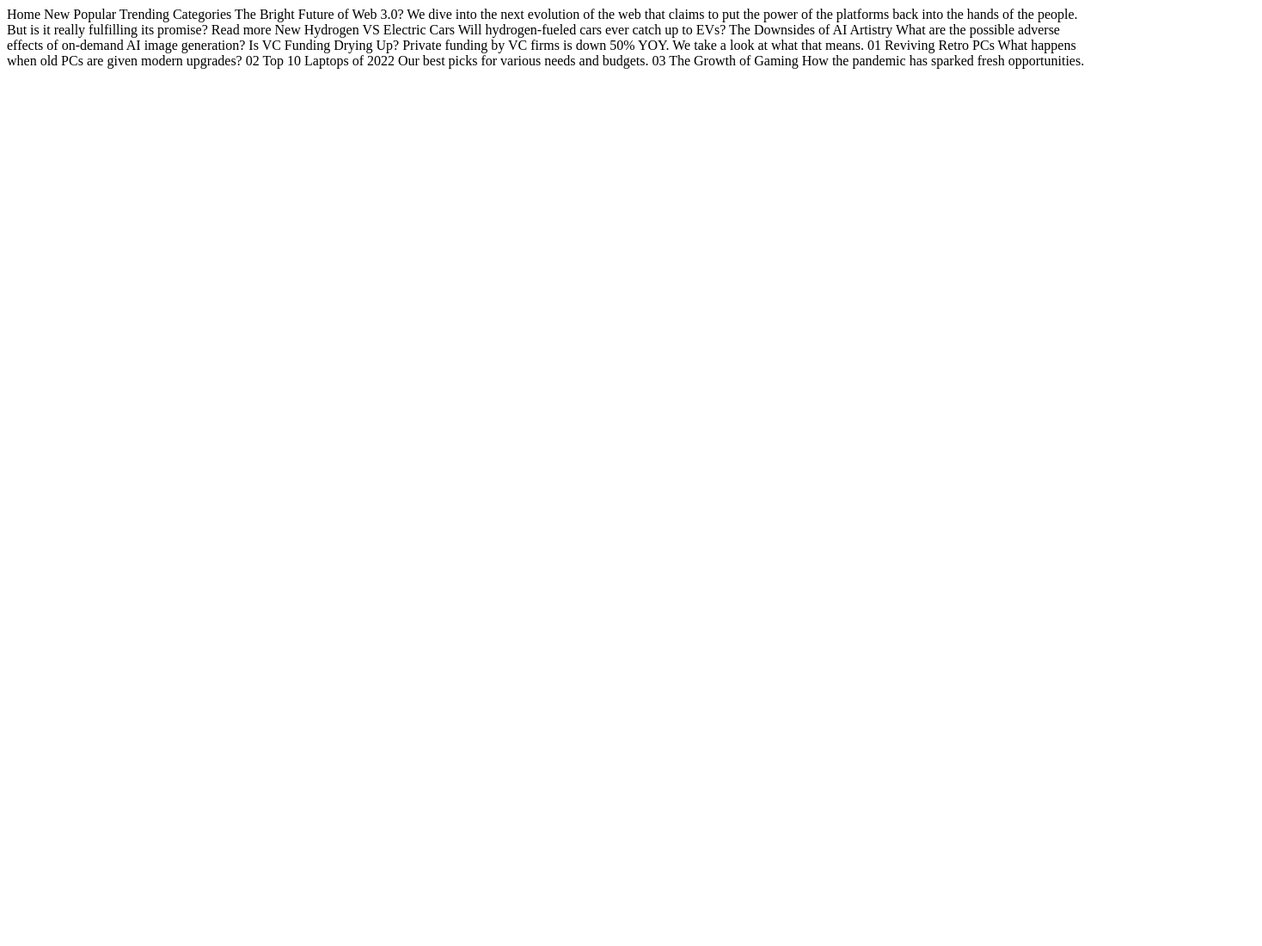
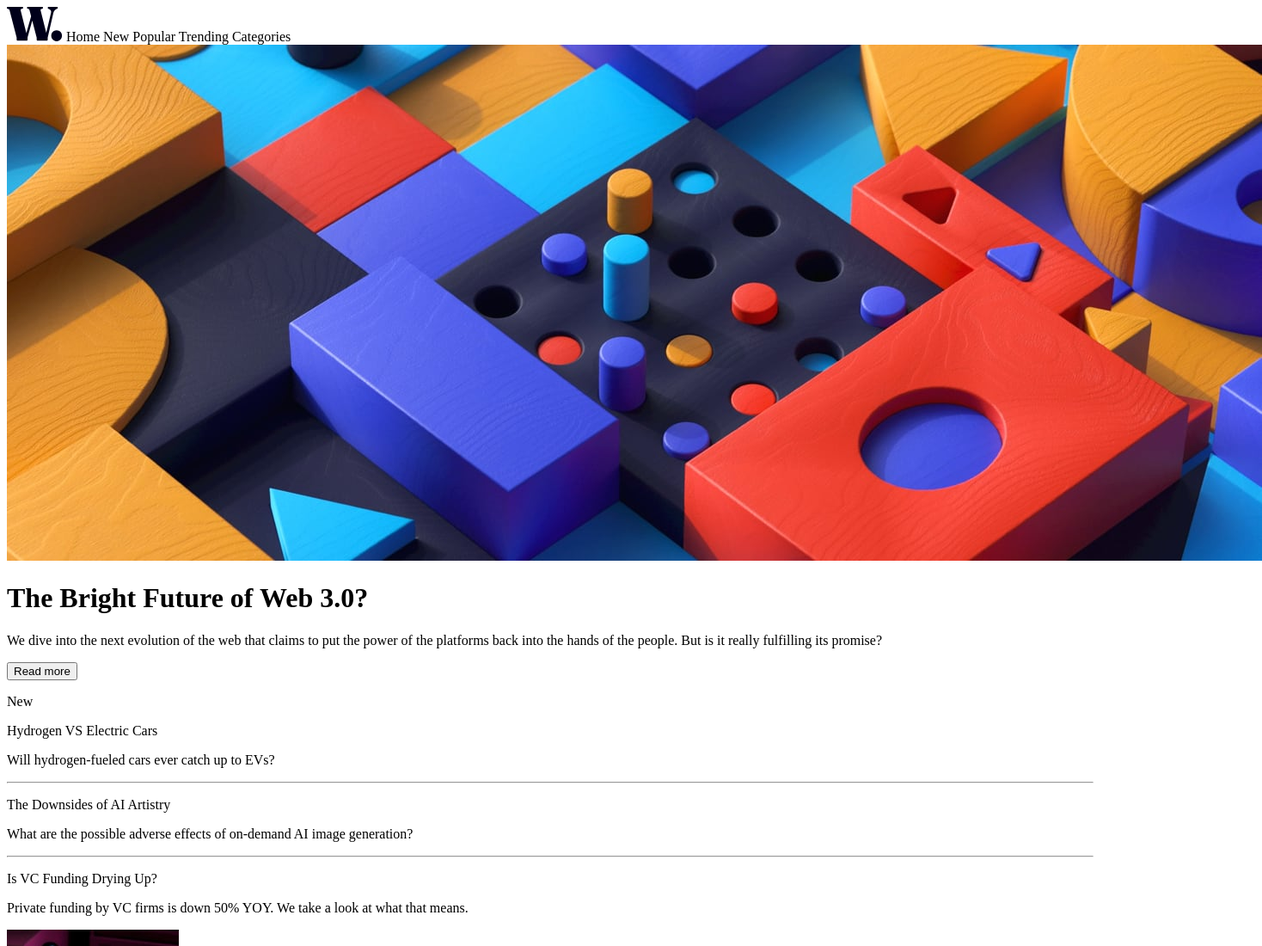
Before and after one commit to brianMunyao/news-homepage, a plain HTML site: page index.html in a window 1280 px wide. Shown: the top 1100 px of the page at 86% size, 1468 px wide, since content can reach past the window. Before the commit the page ends 800 px from the top, so only its background shows below. Drawn offline with Linux system fonts and the light colour scheme.

Commit message:
added: html content

```diff
--- a/index.html
+++ b/index.html
@@ -17,17 +17,100 @@
 		<link rel="stylesheet" href="./style.css" />
 	</head>
 	<body>
-		Home New Popular Trending Categories The Bright Future of Web 3.0? We
-		dive into the next evolution of the web that claims to put the power of
-		the platforms back into the hands of the people. But is it really
-		fulfilling its promise? Read more New Hydrogen VS Electric Cars Will
-		hydrogen-fueled cars ever catch up to EVs? The Downsides of AI Artistry
-		What are the possible adverse effects of on-demand AI image generation?
-		Is VC Funding Drying Up? Private funding by VC firms is down 50% YOY. We
-		take a look at what that means. 01 Reviving Retro PCs What happens when
-		old PCs are given modern upgrades? 02 Top 10 Laptops of 2022 Our best
-		picks for various needs and budgets. 03 The Growth of Gaming How the
-		pandemic has sparked fresh opportunities.
+		<nav>
+			<img src="./assets/images/logo.svg" alt="logo" />
+
+			<span>Home</span>
+			<span>New</span>
+			<span>Popular</span>
+			<span>Trending</span>
+			<span>Categories</span>
+		</nav>
+
+		<main>
+			<img
+				src="./assets/images/image-web-3-desktop.jpg"
+				alt="home-page"
+			/>
+
+			<div class="page-title">
+				<h1>The Bright Future of Web 3.0?</h1>
+			</div>
+
+			<div class="page-info">
+				<p>
+					We dive into the next evolution of the web that claims to
+					put the power of the platforms back into the hands of the
+					people. But is it really fulfilling its promise?
+				</p>
+
+				<button>Read more</button>
+			</div>
+
+			<article>
+				<p class="new">New</p>
+
+				<div class="article">
+					<p class="article-title">Hydrogen VS Electric Cars</p>
+					<p class="article-info">
+						Will hydrogen-fueled cars ever catch up to EVs?
+					</p>
+				</div>
+
+				<hr />
+
+				<div class="article">
+					<p class="article-title">The Downsides of AI Artistry</p>
+					<p class="article-info">
+						What are the possible adverse effects of on-demand AI
+						image generation?
+					</p>
+				</div>
+
+				<hr />
+
+				<div class="article">
+					<p class="article-title">Is VC Funding Drying Up?</p>
+					<p class="article-info">
+						Private funding by VC firms is down 50% YOY. We take a
+						look at what that means.
+					</p>
+				</div>
+			</article>
+
+			<div class="other-stories">
+				<div class="story">
+					<img src="./assets/images/image-retro-pcs.jpg" />
+					<div>
+						<p class="story-number">01</p>
+						<p class="story-title">Reviving Retro PCs</p>
+						<p class="story-info">
+							What happens when old PCs are given modern upgrades?
+						</p>
+					</div>
+				</div>
+				<div class="story">
+					<img src="./assets/images/image-top-laptops.jpg" />
+					<div>
+						<p class="story-number">02</p>
+						<p class="story-title">Top 10 Laptops of 2022</p>
+						<p class="story-info">
+							Our best picks for various needs and budgets.
+						</p>
+					</div>
+				</div>
+				<div class="story">
+					<img src="./assets/images/image-gaming-growth.jpg" />
+					<div>
+						<p class="story-number">03</p>
+						<p class="story-title">The Growth of Gaming</p>
+						<p class="story-info">
+							How the pandemic has sparked fresh opportunities.
+						</p>
+					</div>
+				</div>
+			</div>
+		</main>
 
 		<!-- <div class="attribution">
 			Challenge by
```
